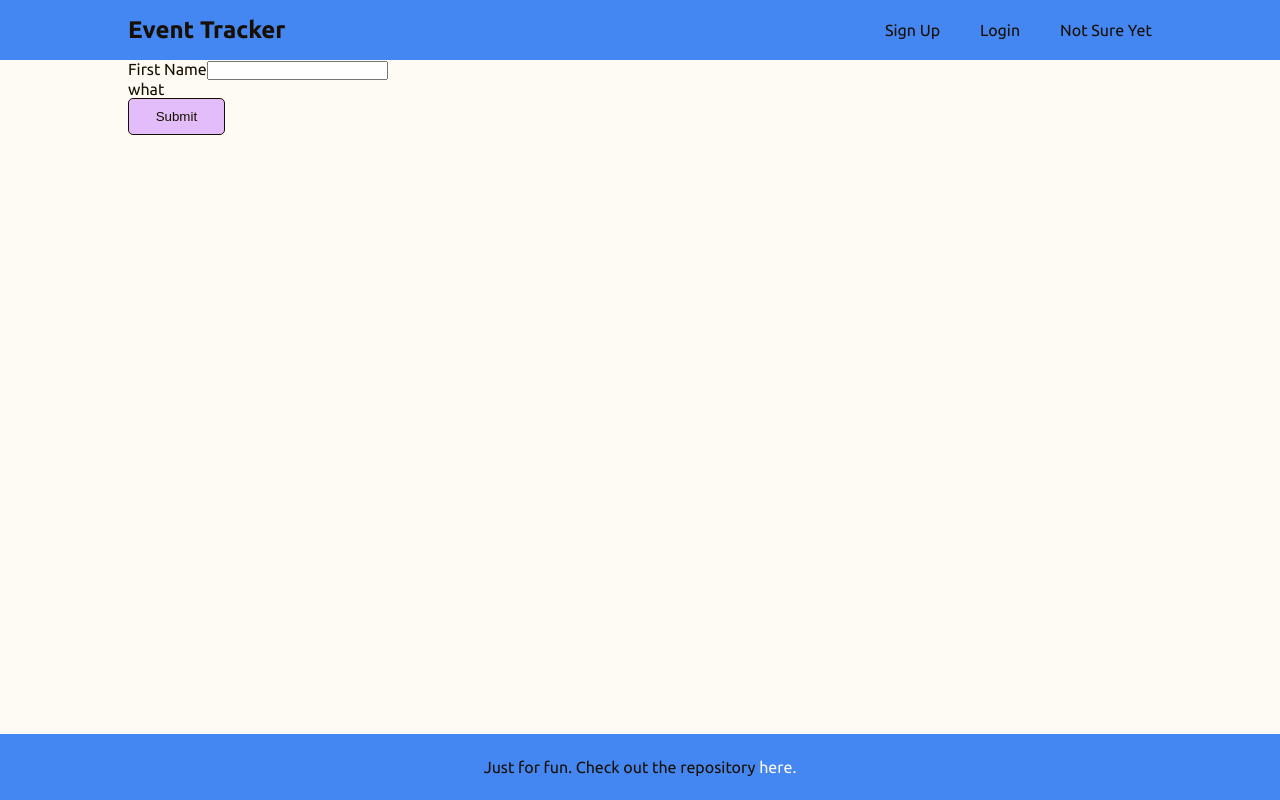
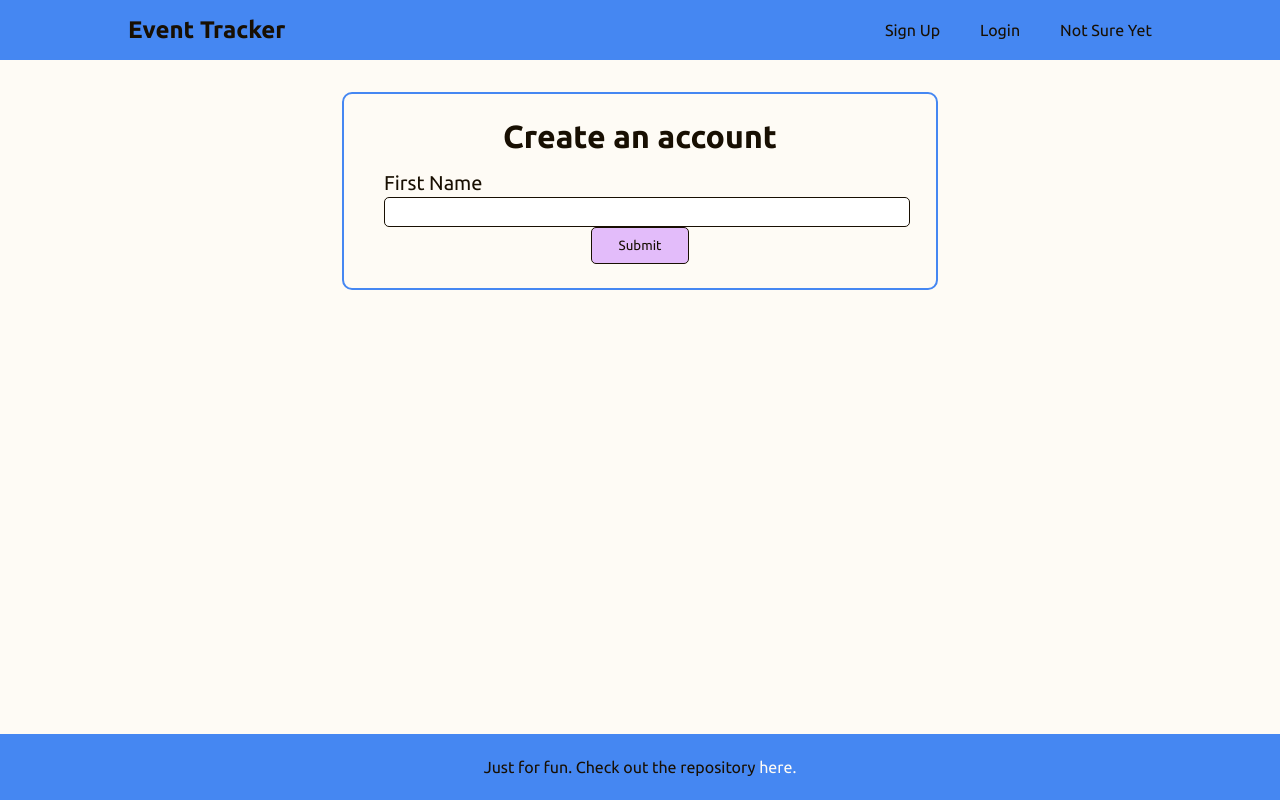
Before and after one commit to jonmico/event-tracker, a React (Vite) app in the folder client/: page /signup in a window 1280 px wide. Built offline with nearby package versions, Linux system fonts and the light colour scheme.

Commit message:
Style FormTextInput a little bit.

```diff
--- a/client/src/components/Button/Button.module.css
+++ b/client/src/components/Button/Button.module.css
@@ -5,6 +5,7 @@
   padding: 0.75em 2em;
   border-radius: 5px;
   color: var(--text);
+  font-family: 'Ubuntu', sans-serif;
 }
 
 .button:hover {
--- a/client/src/components/FormTextInput/FormTextInput.jsx
+++ b/client/src/components/FormTextInput/FormTextInput.jsx
@@ -1,3 +1,5 @@
+import styles from './FormTextInput.module.css';
+
 export default function FormTextInput({
   label,
   state,
@@ -10,10 +12,18 @@ export default function FormTextInput({
     setState(evt.target.value);
   }
   return (
-    <div>
-      <label htmlFor={state}>{label}</label>
-      <input id={state} type='text' value={state} onChange={handleChange} />
-      <p>{error}</p>
+    <div className={styles.inputWrapper}>
+      <label className={styles.label} htmlFor={state}>
+        {label}
+      </label>
+      <input
+        className={styles.input}
+        id={state}
+        type='text'
+        value={state}
+        onChange={handleChange}
+      />
+      <p className={styles.error}>{error}</p>
     </div>
   );
 }
--- a/client/src/components/FormTextInput/FormTextInput.module.css
+++ b/client/src/components/FormTextInput/FormTextInput.module.css
@@ -0,0 +1,30 @@
+.inputWrapper {
+  width: 100%;
+  display: flex;
+  flex-direction: column;
+  align-items: flex-start;
+  margin-top: 1rem;
+}
+
+.label {
+  font-size: 1.25rem;
+}
+
+.input {
+  margin-top: 2px;
+  width: 100%;
+  height: 1.75rem;
+  font-size: 1rem;
+  border: 1px solid var(--text);
+  border-radius: 5px;
+  padding: 0 6px;
+  outline: 2px solid transparent;
+}
+
+.input:focus {
+  outline: 2px solid var(--accent);
+}
+
+.error {
+  color: red;
+}
--- a/client/src/components/SignUpForm/SignUpForm.jsx
+++ b/client/src/components/SignUpForm/SignUpForm.jsx
@@ -7,7 +7,7 @@ import FormTextInput from '../FormTextInput/FormTextInput';
 
 export default function SignUpForm() {
   const [firstName, setFirstName] = useState('');
-  const [firstNameError, setFirstNameError] = useState('what');
+  const [firstNameError, setFirstNameError] = useState('');
 
   function handleSubmit(evt) {
     evt.preventDefault();
@@ -15,7 +15,8 @@ export default function SignUpForm() {
   }
 
   return (
-    <form onSubmit={handleSubmit}>
+    <form className={styles.form} onSubmit={handleSubmit}>
+      <h1>Create an account</h1>
       <FormTextInput
         label={'First Name'}
         state={firstName}
--- a/client/src/components/SignUpForm/SignUpForm.module.css
+++ b/client/src/components/SignUpForm/SignUpForm.module.css
@@ -0,0 +1,10 @@
+.form {
+  width: 50%;
+  border: 2px solid var(--primary);
+  border-radius: 10px;
+  margin: 2rem auto 0 auto;
+  padding: 1.5rem 2.5rem;
+  display: flex;
+  flex-direction: column;
+  align-items: center;
+}
--- a/client/src/index.css
+++ b/client/src/index.css
@@ -18,6 +18,7 @@ body {
   background-color: var(--background);
   color: var(--text);
   font-family: 'Ubuntu', sans-serif;
+  box-sizing: border-box;
 }
 
 .mainWrapper {
```
